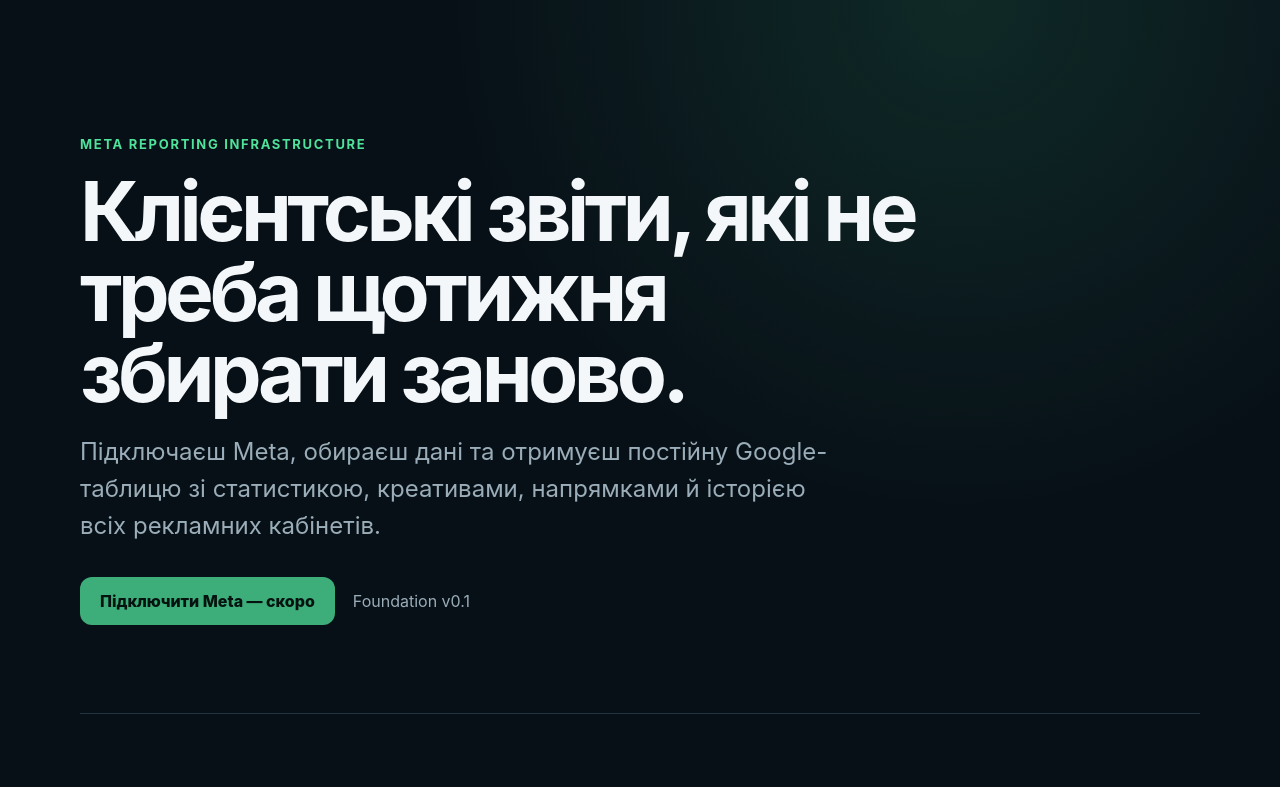
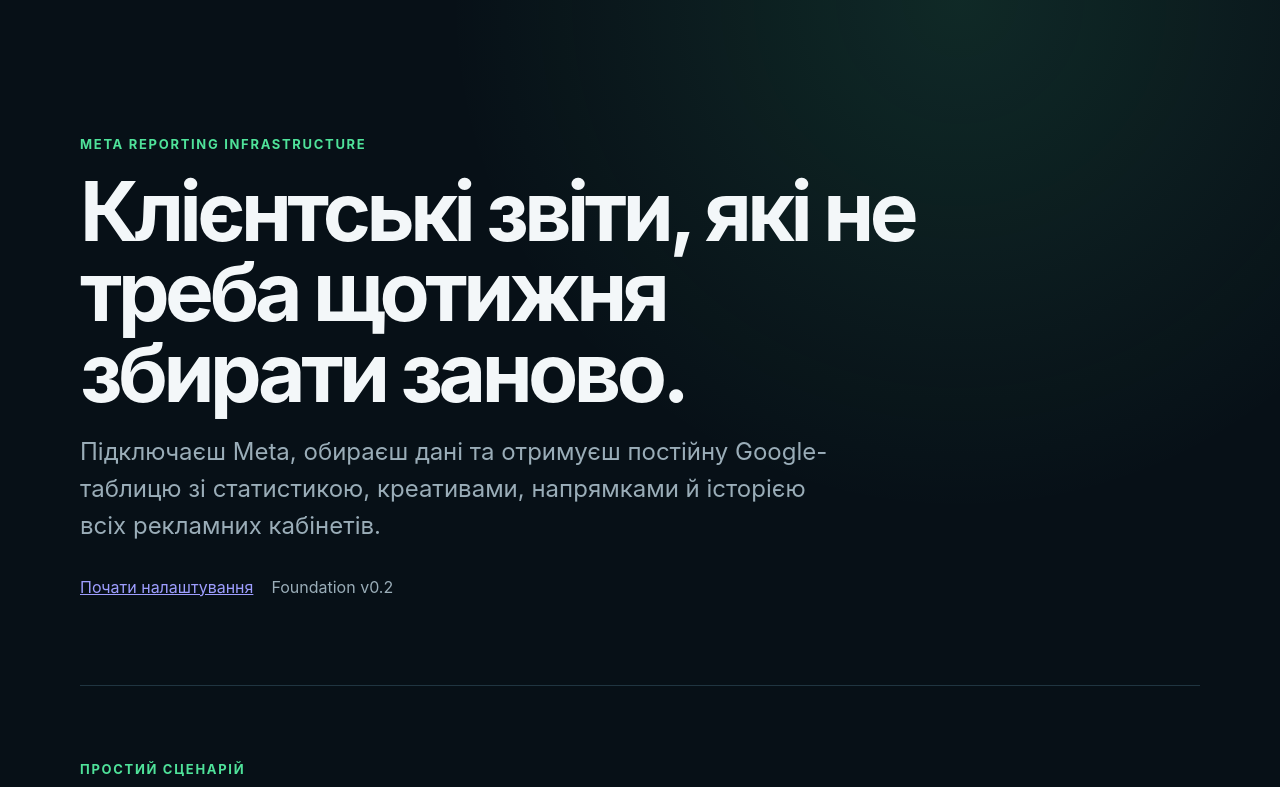
Before and after one commit to olehodukalets456-cpu/zvedeno, a Next.js app in the folder apps/web/: page / in a window 1280 px wide. Shown: the top 787 px of the page. Built offline with nearby package versions, Linux system fonts and the light colour scheme.

Commit message:
Make onboarding entry point clickable

```diff
--- a/apps/web/app/page.tsx
+++ b/apps/web/app/page.tsx
@@ -1,3 +1,5 @@
+import Link from "next/link";
+
 const steps = [
   {
     number: "01",
@@ -40,8 +42,8 @@
           креативами, напрямками й історією всіх рекламних кабінетів.
         </p>
         <div className="actions">
-          <button type="button" disabled>Підключити Meta — скоро</button>
-          <span>Foundation v0.1</span>
+          <Link className="primaryButton" href="/setup">Почати налаштування</Link>
+          <span>Foundation v0.2</span>
         </div>
       </section>
 
```
